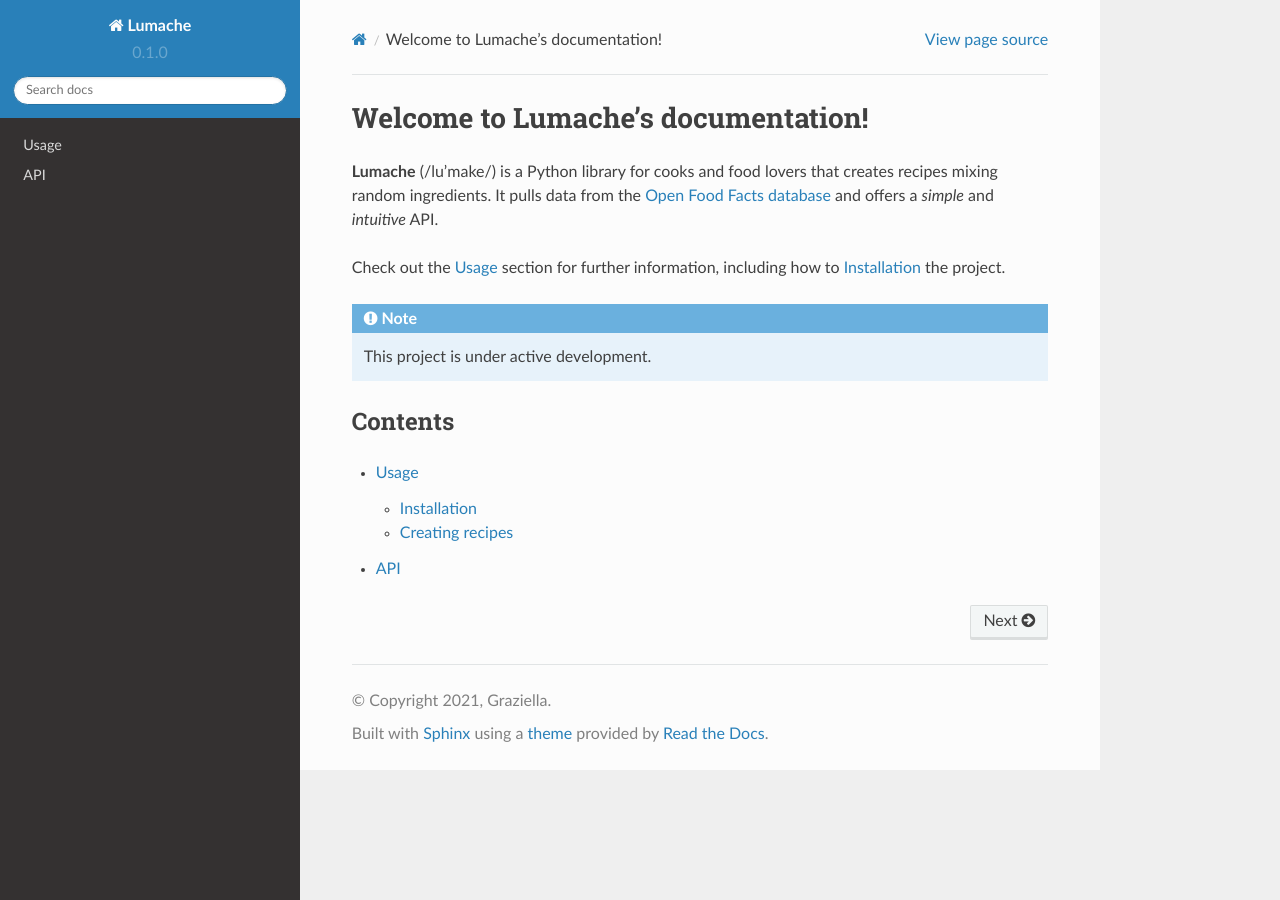
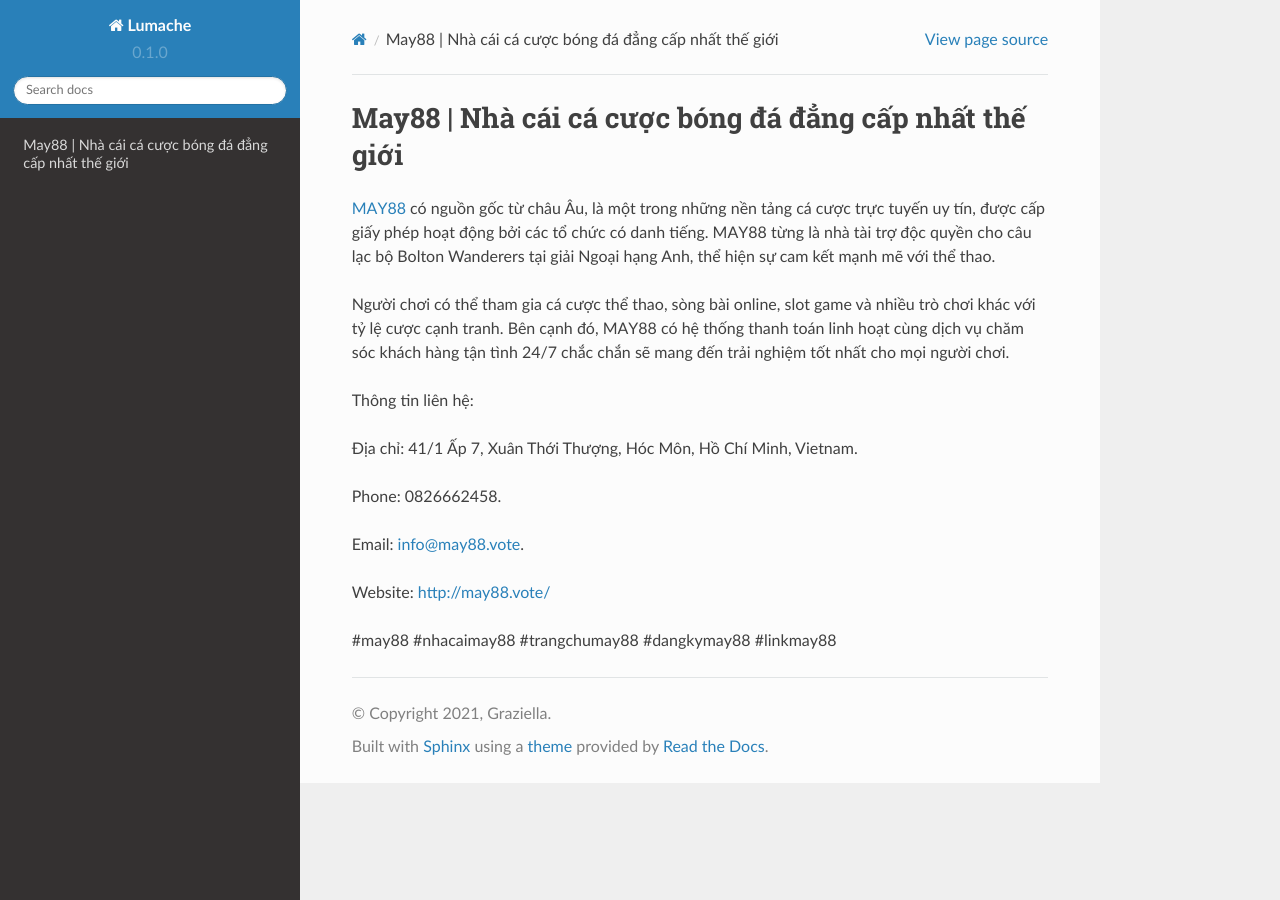
Before and after one commit to luongchanvien962/may88vote, a Sphinx documentation site: the page built from docs/source/index.rst, in a window 1280 px wide. Built offline with Sphinx 7.4.7 and the Read the Docs theme 2.0.0, drawn with Linux system fonts in a browser that asks for light colours.

Commit message:
Update index.rst

```diff
--- a/docs/source/index.rst
+++ b/docs/source/index.rst
@@ -1,22 +1,18 @@
-Welcome to Lumache's documentation!
+May88 | Nhà cái cá cược bóng đá đẳng cấp nhất thế giới
 ===================================
 
-**Lumache** (/lu'make/) is a Python library for cooks and food lovers
-that creates recipes mixing random ingredients.
-It pulls data from the `Open Food Facts database <https://world.openfoodfacts.org/>`_
-and offers a *simple* and *intuitive* API.
+`MAY88 <http://may88.vote/>`_ có nguồn gốc từ châu Âu, là một trong những nền tảng cá cược trực tuyến uy tín, được cấp giấy phép hoạt động bởi các tổ chức có danh tiếng. MAY88 từng là nhà tài trợ độc quyền cho câu lạc bộ Bolton Wanderers tại giải Ngoại hạng Anh, thể hiện sự cam kết mạnh mẽ với thể thao.
 
-Check out the :doc:`usage` section for further information, including
-how to :ref:`installation` the project.
+Người chơi có thể tham gia cá cược thể thao, sòng bài online, slot game và nhiều trò chơi khác với tỷ lệ cược cạnh tranh. Bên cạnh đó, MAY88 có hệ thống thanh toán linh hoạt cùng dịch vụ chăm sóc khách hàng tận tình 24/7 chắc chắn sẽ mang đến trải nghiệm tốt nhất cho mọi người chơi.
 
-.. note::
+Thông tin liên hệ:
 
-   This project is under active development.
+Địa chỉ: 41/1 Ấp 7, Xuân Thới Thượng, Hóc Môn, Hồ Chí Minh, Vietnam.
 
-Contents
---------
+Phone: 0826662458.
 
-.. toctree::
+Email: info@may88.vote.
 
-   usage
-   api
+Website: http://may88.vote/
+
+#may88 #nhacaimay88 #trangchumay88 #dangkymay88 #linkmay88
```
